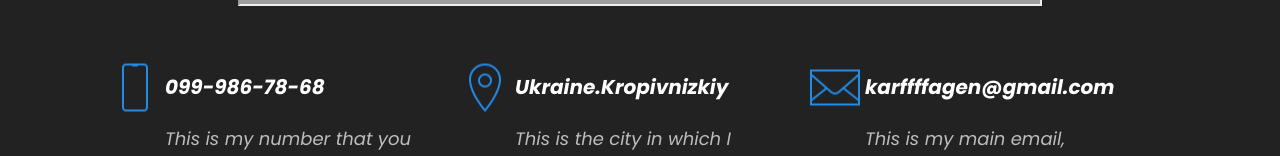
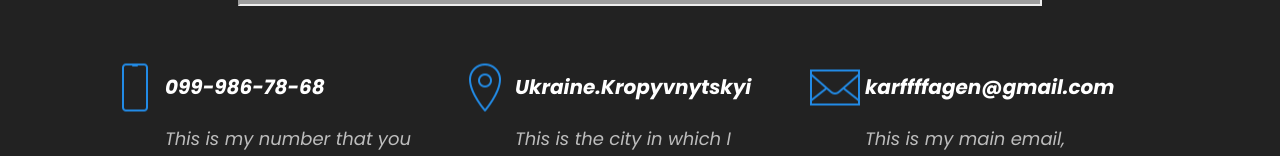
Before and after one commit to Nazarchikk/portfolio, a React (Create React App) app: page /portfolio/contact in a window 1280 px wide. Shown: the part 737-893 px from the top of the page. Built offline with nearby package versions, Linux system fonts and the light colour scheme; grey boxes are pictures that could not be loaded.

Commit message:
fixed name sity

```diff
--- a/src/pages/Contact.jsx
+++ b/src/pages/Contact.jsx
@@ -18,7 +18,7 @@ export default function contact() {
                 <p className={css.loremListContact}>This is my number that you can call from 8 a.m. to 10 p.m</p>
               </li>
               <li className={css.liLocation}>
-                <h3 className={css.listContact}>Ukraine.Kropivnizkiy</h3>
+                <h3 className={css.listContact}>Ukraine.Kropyvnytskyi</h3>
                 <p className={css.loremListContact}>This is the city in which I currently live</p>
               </li>
               <li className={css.liEmail}>
```
